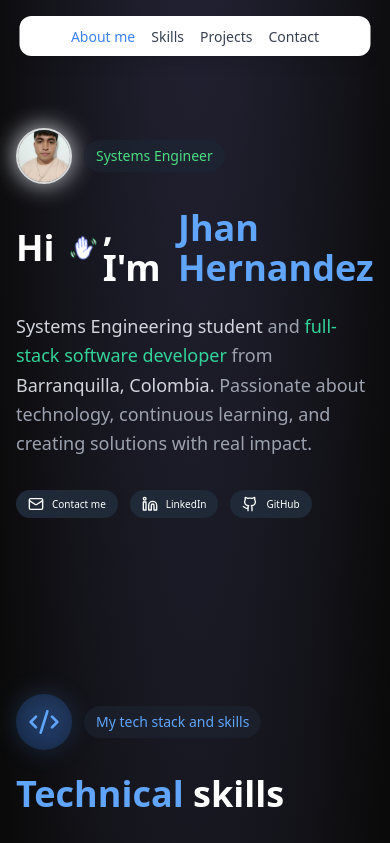
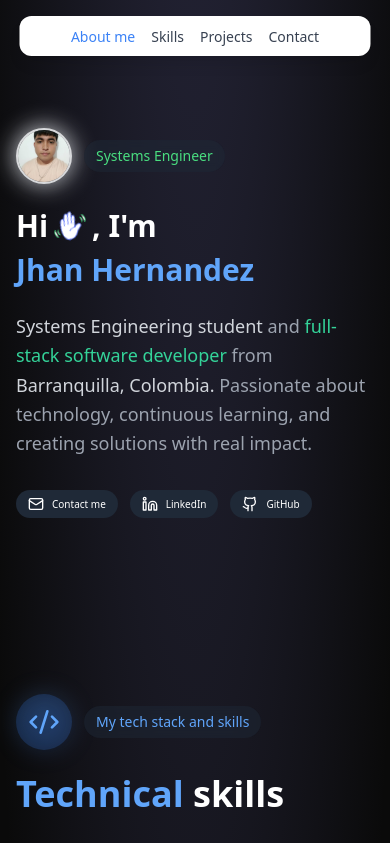
Before and after one commit to jhanhrndz/jhandev-portfolio, a React (Vite) app: page / in a window 390 px wide. Shown: the top 843 px of the page. Built offline with nearby package versions, Linux system fonts and the light colour scheme.

Commit message:
Adjusting the title

```diff
--- a/src/sections/About.jsx
+++ b/src/sections/About.jsx
@@ -61,10 +61,12 @@ const About = () => {
                     </div>
 
                     <div className="text-left">
-                        <h1 className="text-4xl md:text-5xl font-bold text-white flex items-center gap-2">
-                            Hi&nbsp;
-                            <HeyIcon className="w-8 h-8 md:w-10 md:h-10" />
-                            , I'm&nbsp; <span className="text-blue-400">Jhan Hernandez</span>
+                        <h1 className="text-3xl sm:text-4xl md:text-5xl font-bold text-white">
+                            <div className="flex flex-wrap md:flex-nowrap items-center gap-2">
+                                Hi <HeyIcon className="w-7 h-7 sm:w-8 sm:h-8 md:w-10 md:h-10 inline-block" />
+                                <span>, I'm</span>
+                                <span className="text-blue-400">Jhan Hernandez</span>
+                            </div>
                         </h1>
                     </div>
 
```
